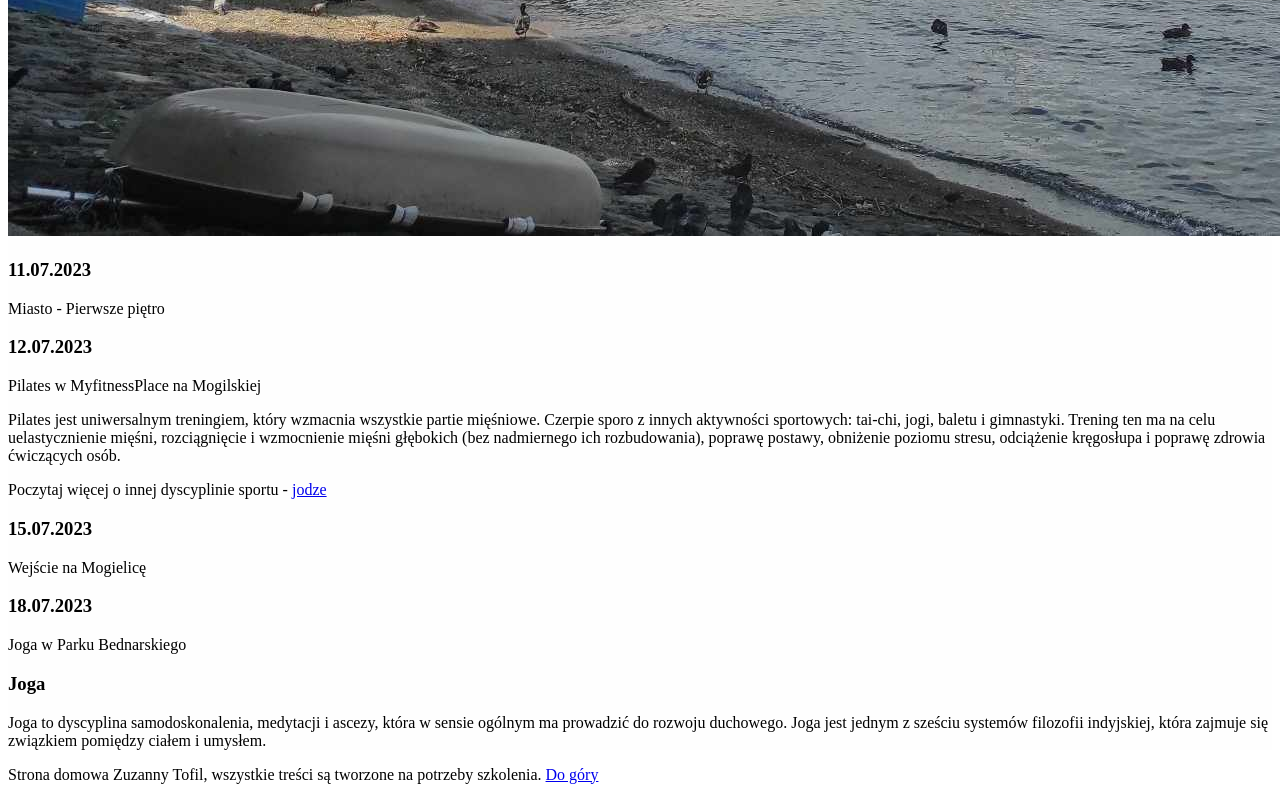
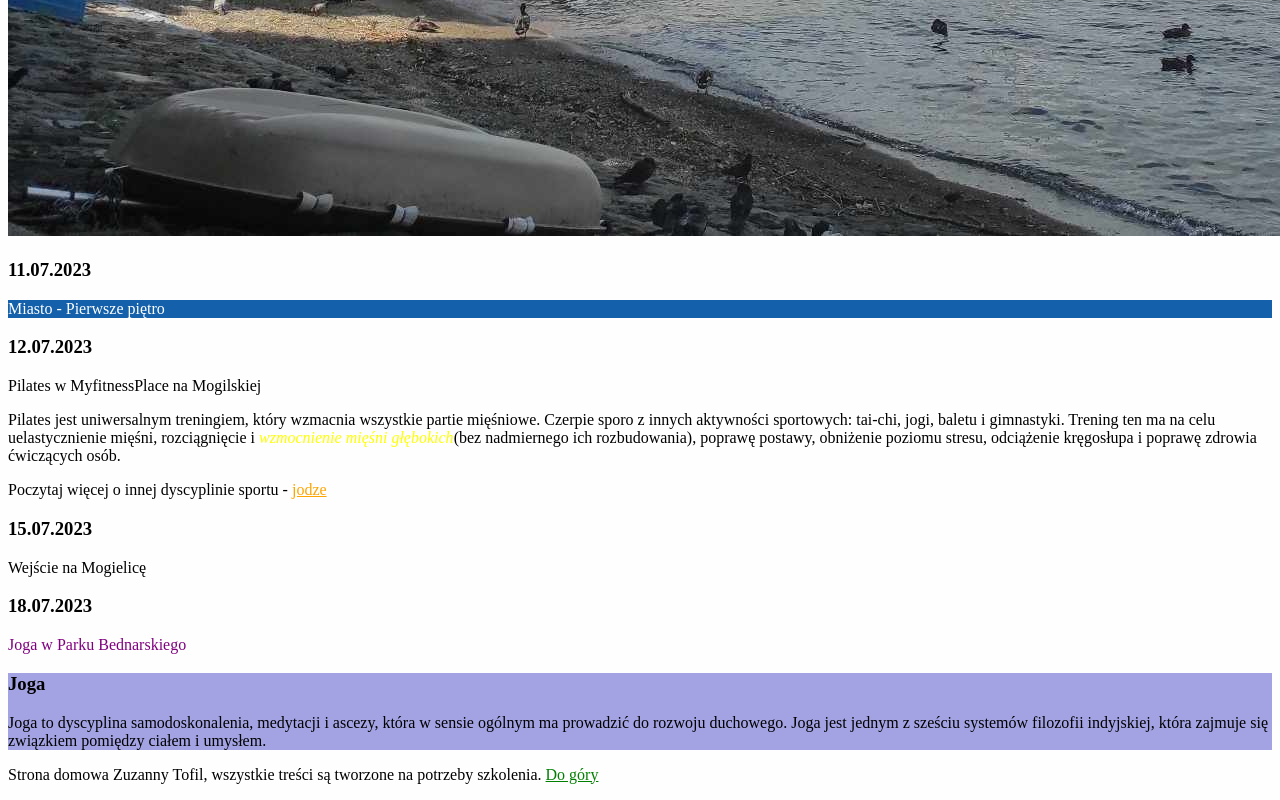
Before and after one commit to zuza-t/homepage, a plain HTML site: page index.html in a window 1280 px wide. Shown: the part 1608-2408 px from the top of the page. Drawn offline with Linux system fonts and the light colour scheme.

Commit message:
learning css

```diff
--- a/index.html
+++ b/index.html
@@ -29,12 +29,12 @@
             <h2>Plan na poszczególne dni</h2>
             <article>
                 <h3>7.07.2023-11.07.2023</h3>
-                <p>
+                <p class="fioletowy">
                     Bergamo | Jezioro Como, Lecco | Mediolan
                 </p>
                 <img src="como.jpg"alt="Widok na jezioro Como z miejscowości Lecco">
             </article>
-            <article>
+            <article class="my-article">
                 <h3>11.07.2023</h3>
                 <p>
                     Miasto - Pierwsze piętro
@@ -45,8 +45,9 @@
                 <p>
                     Pilates w MyfitnessPlace na Mogilskiej
                 </p>
-                <p>Pilates jest uniwersalnym treningiem, który wzmacnia wszystkie partie mięśniowe. Czerpie sporo z innych aktywności sportowych: tai-chi, jogi, baletu i gimnastyki.
-                    Trening ten ma na celu uelastycznienie mięśni, rozciągnięcie i wzmocnienie mięśni głębokich (bez nadmiernego ich rozbudowania), poprawę postawy, obniżenie
+                <p>
+                    Pilates jest uniwersalnym treningiem, który wzmacnia wszystkie partie mięśniowe. Czerpie sporo z innych aktywności sportowych: tai-chi, jogi, baletu i gimnastyki.
+                    Trening ten ma na celu uelastycznienie mięśni, rozciągnięcie i <i id="name" style="color: yellow;">wzmocnienie mięśni głębokich</i>(bez nadmiernego ich rozbudowania), poprawę postawy, obniżenie
                     poziomu stresu, odciążenie kręgosłupa i poprawę zdrowia ćwiczących osób.
                 </p>
                 <p>
@@ -61,12 +62,14 @@
             </article>
             <article>
                 <h3>18.07.2023</h3>
-                <p>Joga w Parku Bednarskiego</p>
+                <p class="fioletowy">Joga w Parku Bednarskiego</p>
             </article>
             <article id="Joga">
                 <h3>Joga</h3>
-                <p>Joga to dyscyplina samodoskonalenia, medytacji i ascezy, która w sensie ogólnym ma prowadzić do rozwoju duchowego. Joga jest jednym z sześciu systemów filozofii
-                    indyjskiej, która zajmuje się związkiem pomiędzy ciałem i umysłem. </p>
+                <p>
+                    Joga to dyscyplina samodoskonalenia, medytacji i ascezy, która w sensie ogólnym ma prowadzić do rozwoju duchowego. Joga jest jednym z sześciu systemów filozofii
+                    indyjskiej, która zajmuje się związkiem pomiędzy ciałem i umysłem.
+                </p>
             </article>
 
         </section>
--- a/style.css
+++ b/style.css
@@ -1,3 +1,6 @@
+body {
+    background: #fefefe;
+}
 h1 {
     color: rgb(126, 10, 45);
 }
@@ -8,3 +11,25 @@ h2 {
 section {
     background: #fefefe;
 }
+.fioletowy {
+    color: purple;
+}
+#Joga {
+    background: rgb(163, 163, 228);
+}
+
+a {
+    color: green;
+}
+
+section a {
+    color: orange;
+}
+
+.my-article p {
+    background: #1460AA;
+    color: #fff;
+}
+#name {
+    color: red;
+}
```
